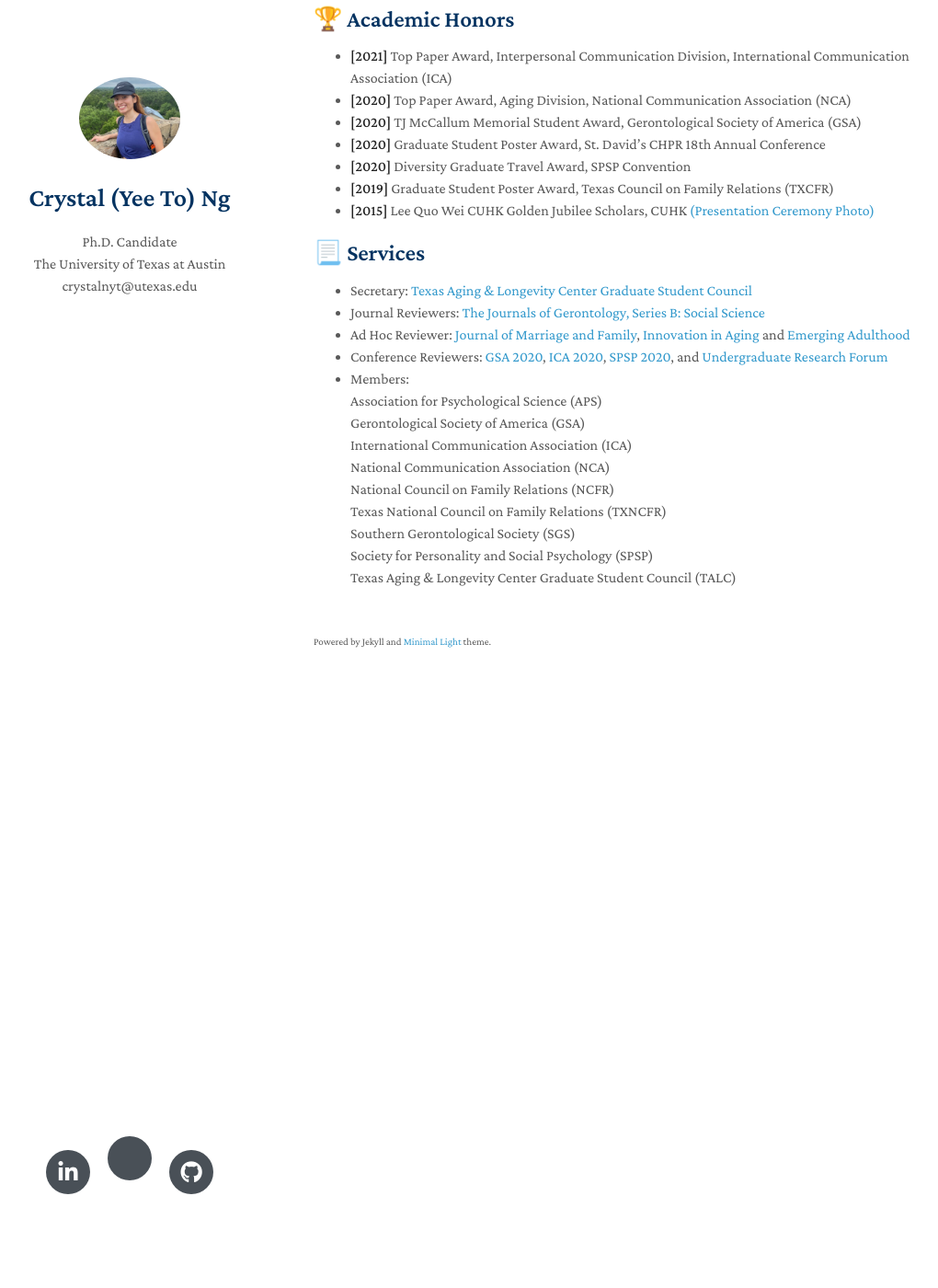
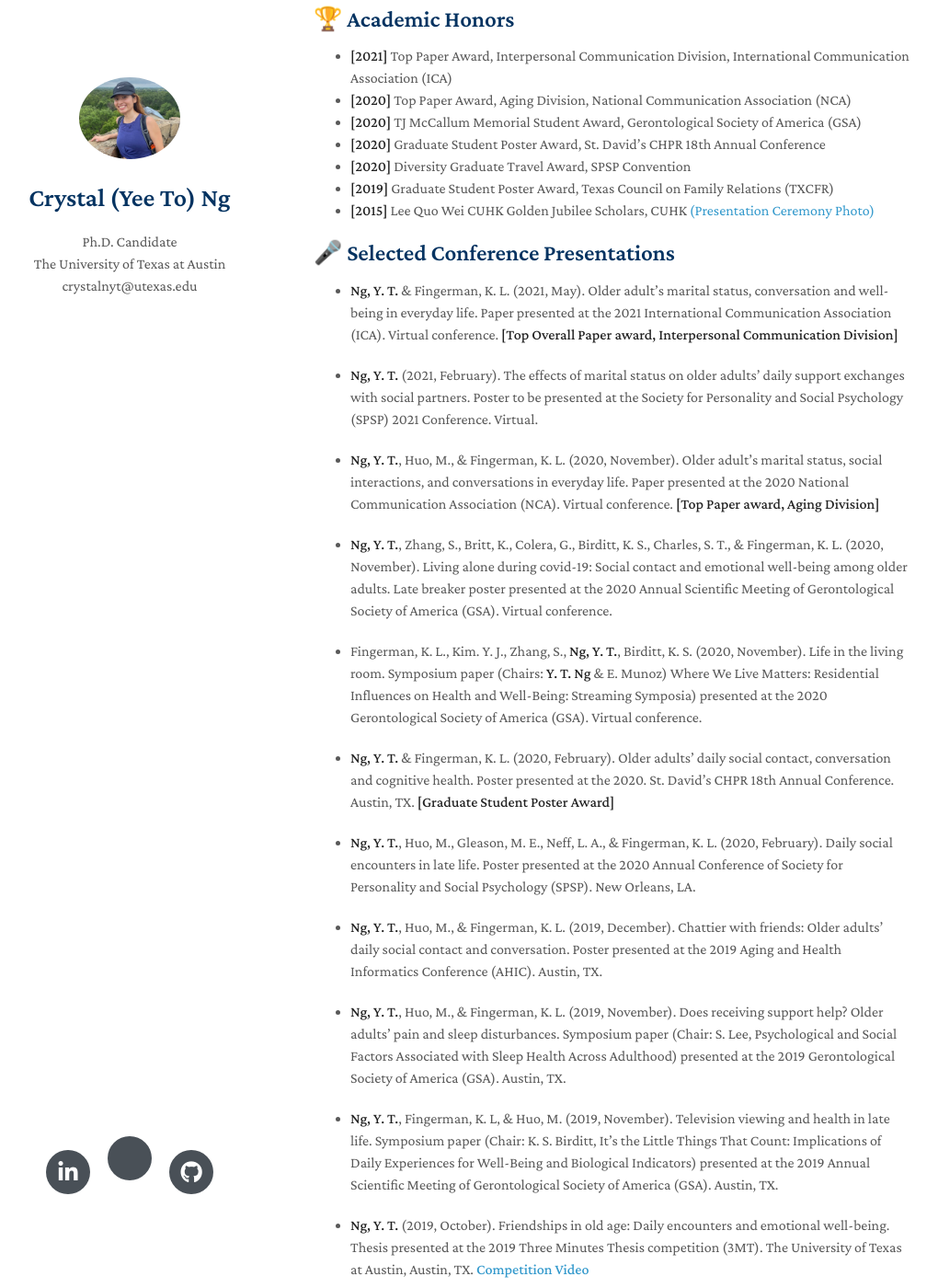
Before and after one commit to Crystal-ng/Crystal-ng.github.io, a Jekyll site: the page built from index.md, in a window 1280 px wide and 1400 px high, scrolled down 1931 px. Shown: the whole window at 92% size, without its empty margins (129-1149 px from the left). Built offline with Jekyll 4.4.1, drawn with Linux system fonts in a browser that asks for light colours; nearby versions of some CDN libraries; a style sheet for code colours, icons or effects is not loaded; our own code applies the rules of GitHub Pages for plain Markdown files; some of the changed text lies outside the part shown.

Commit message:
Update index.md

```diff
--- a/index.md
+++ b/index.md
@@ -71,6 +71,36 @@ in late life.
 - **[2015]** Lee Quo Wei CUHK Golden Jubilee Scholars, CUHK [(Presentation Ceremony Photo)](https://www.oia.cuhk.edu.hk/eng/gallery/the-second-lee-quo-wei-cuhk-golden-jubilee-scholarship-presentation-ceremony/the-second-lee-quo-wei-cuhk-golden-jubilee-scholarship-presentation-ceremony)
 
 
+## 🎤 Selected Conference Presentations
+- **Ng, Y. T.** & Fingerman, K. L. (2021, May). Older adult’s marital status, conversation and well-being in everyday life. Paper presented at the 2021 International Communication Association (ICA). Virtual conference. **[Top Overall Paper award, Interpersonal Communication Division]**
+
+- **Ng, Y. T.** (2021, February). The effects of marital status on older adults' daily support exchanges with social partners. Poster to be presented at the Society for Personality and Social Psychology (SPSP) 2021 Conference. Virtual.
+
+- **Ng, Y. T.**, Huo, M., & Fingerman, K. L. (2020, November). Older adult’s marital status, social interactions, and conversations in everyday life. Paper presented at the 2020 National Communication Association (NCA). Virtual conference. **[Top Paper award, Aging Division]**
+
+- **Ng, Y. T.**, Zhang, S., Britt, K., Colera, G., Birditt, K. S., Charles, S. T., & Fingerman, K. L. (2020, November). Living alone during covid-19: Social contact and emotional well-being among older adults. Late breaker poster presented at the 2020 Annual Scientific Meeting of Gerontological Society of America (GSA). Virtual conference.
+
+- Fingerman, K. L., Kim. Y. J., Zhang, S., **Ng, Y. T.**, Birditt, K. S. (2020, November). Life in the living room. Symposium paper (Chairs: **Y. T. Ng** & E. Munoz) Where We Live Matters: Residential Influences on Health and Well-Being: Streaming Symposia) presented at the 2020 Gerontological Society of America (GSA). Virtual conference.
+
+- **Ng, Y. T.** & Fingerman, K. L. (2020, February). Older adults’ daily social contact, conversation and cognitive health. Poster presented at the 2020. St. David's CHPR 18th Annual Conference. Austin, TX. **[Graduate Student Poster Award]**
+
+- **Ng, Y. T.**, Huo, M., Gleason, M. E., Neff, L. A., & Fingerman, K. L. (2020, February). Daily social encounters in late life. Poster presented at the 2020 Annual Conference of Society for Personality and Social Psychology (SPSP). New Orleans, LA.
+
+- **Ng, Y. T.**, Huo, M., & Fingerman, K. L. (2019, December). Chattier with friends: Older adults’ daily social contact and conversation. Poster presented at the 2019 Aging and Health Informatics Conference (AHIC). Austin, TX.
+
+- **Ng, Y. T.**, Huo, M., & Fingerman, K. L. (2019, November). Does receiving support help? Older adults’ pain and sleep disturbances. Symposium paper (Chair: S. Lee, Psychological and Social Factors Associated with Sleep Health Across Adulthood) presented at the 2019 Gerontological Society of America (GSA). Austin, TX.
+
+- **Ng, Y. T.**, Fingerman, K. L, & Huo, M. (2019, November). Television viewing and health in late life. Symposium paper (Chair: K. S. Birditt, It’s the Little Things That Count: Implications of Daily Experiences for Well-Being and Biological Indicators) presented at the 2019 Annual Scientific Meeting of Gerontological Society of America (GSA). Austin, TX.
+
+- **Ng, Y. T.** (2019, October). Friendships in old age: Daily encounters and emotional well-being. Thesis presented at the 2019 Three Minutes Thesis competition (3MT). The University of Texas at Austin, Austin, TX. **[Competition Video](https://www.youtube.com/watch?v=q3L6Fj--kl8)**
+
+- **Ng, Y. T.**, Huo, M., & Fingerman, K. L. (2019, April). Daily experiences with friends in late life. Poster presented at the 2019 Annual Conference of Southern Gerontological Society (SGS). San Destin, FL.
+
+- **Ng, Y. T.**, Huo, M., Gleason, M. E., & Fingerman, K. L. (2019, February). Daily social encounters in old age. Poster presented at the 2019 Annual Conference of Texas Council on Family Relations (TXCFR). Austin, TX. **[Graduate Student Poster Award]**
+
+- **Ng, Y. T.**, & Fung, H. H. (2016, May). Easy to lose temper in close relationships? The impact of age on angry responses in different relationship contexts. Poster presented at CUHK Undergraduate Research Symposium, Hong Kong.
+
+
 
 ## 📃 Services
 - Secretary: [Texas Aging & Longevity Center Graduate Student Council](https://liberalarts.utexas.edu/talc/students/graduate-student-council.php)
```
Also changed, not shown: other parts of index.md (+1 -1 lines).
